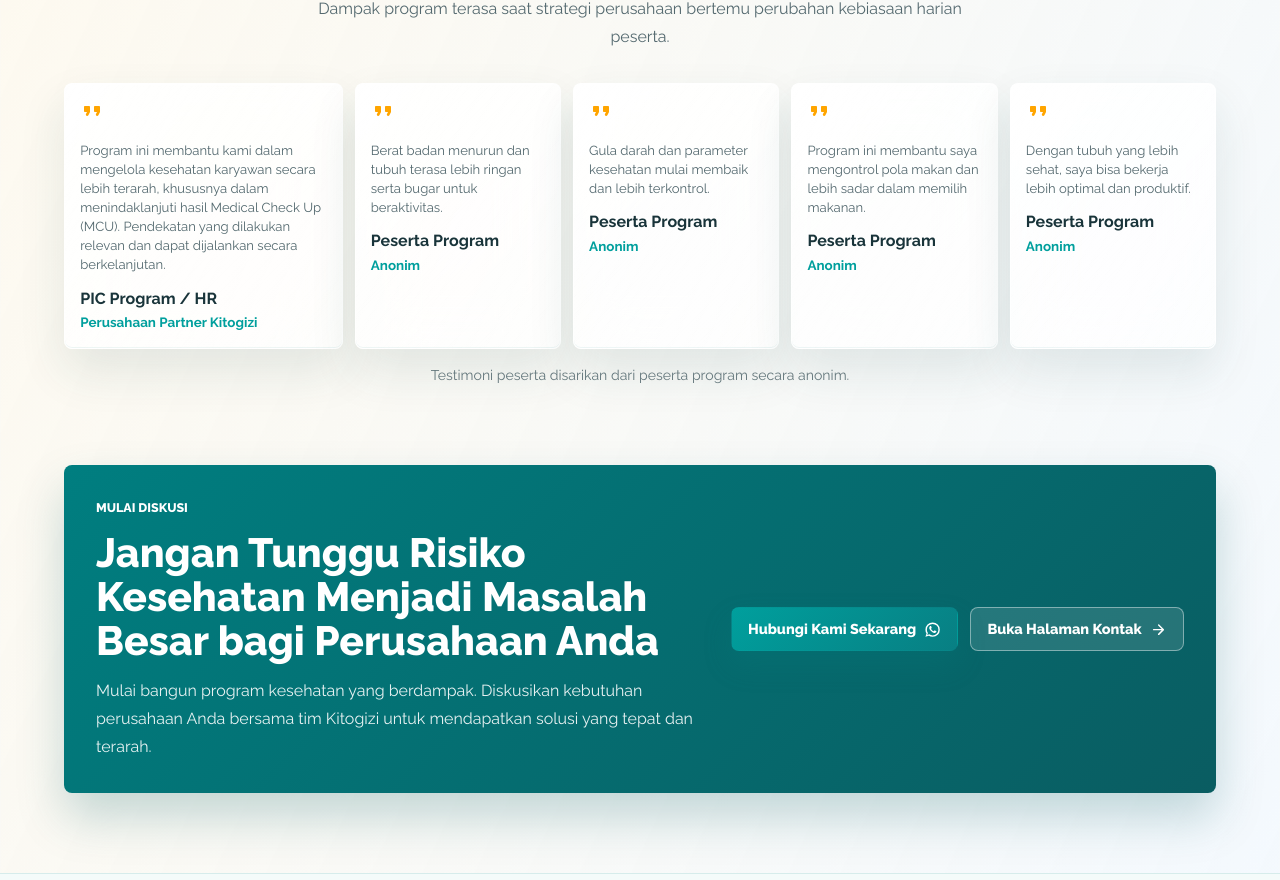
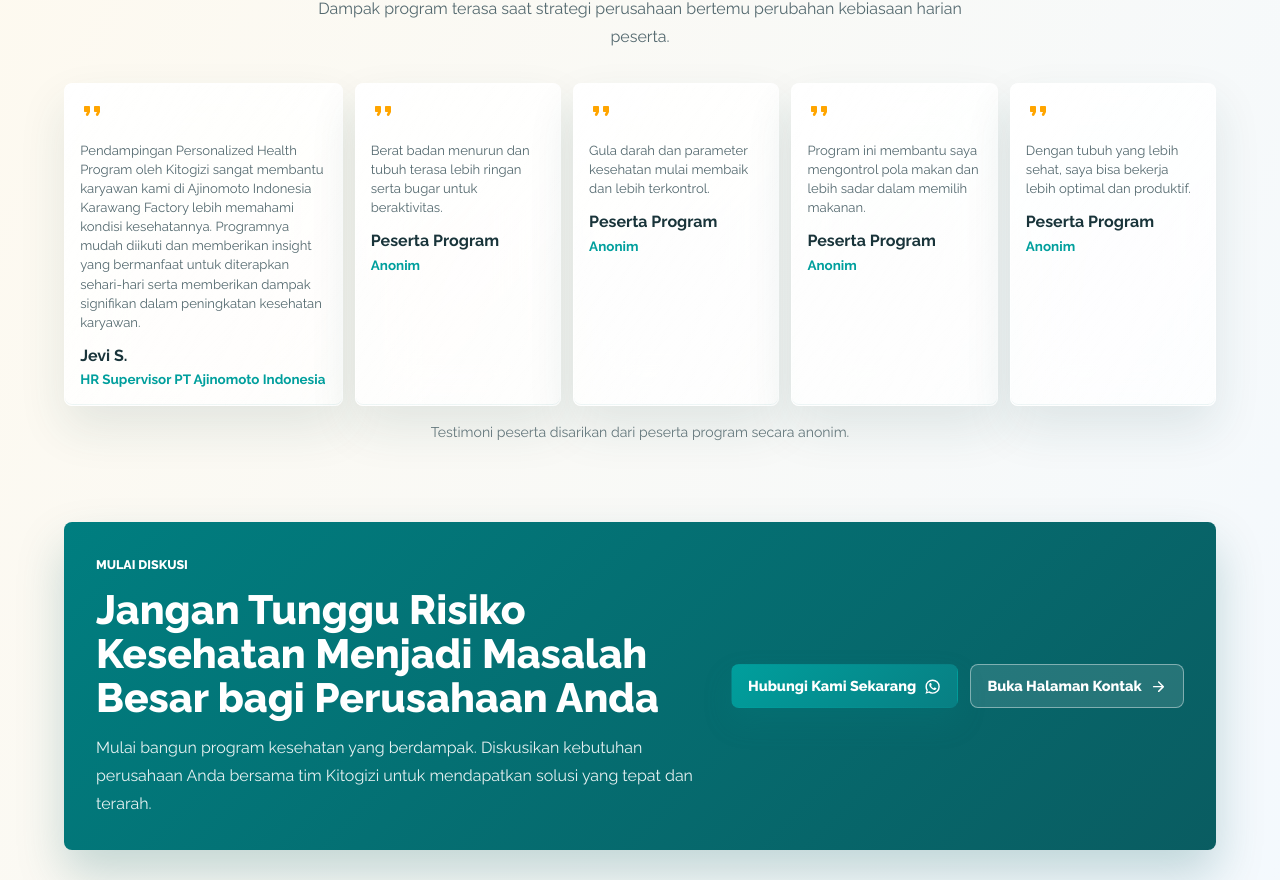
Before and after one commit to syukrialbani/fe-kitogizi, a React (Vite) app: page / in a window 1280 px wide. Shown: the part 6972-7852 px from the top of the page. Built offline with nearby package versions, Linux system fonts and the light colour scheme.

Commit message:
Fix :: adjust testimoni quote 1

```diff
--- a/src/shared/data/siteContent.ts
+++ b/src/shared/data/siteContent.ts
@@ -590,9 +590,9 @@ export const schoolPackages = [
 export const testimonials = [
   {
     quote:
-      'Program ini membantu kami dalam mengelola kesehatan karyawan secara lebih terarah, khususnya dalam menindaklanjuti hasil Medical Check Up (MCU). Pendekatan yang dilakukan relevan dan dapat dijalankan secara berkelanjutan.',
-    name: 'PIC Program / HR',
-    role: 'Perusahaan Partner Kitogizi',
+      'Pendampingan Personalized Health Program oleh Kitogizi sangat membantu karyawan kami di Ajinomoto Indonesia Karawang Factory lebih memahami kondisi kesehatannya. Programnya mudah diikuti dan memberikan insight yang bermanfaat untuk diterapkan sehari-hari serta memberikan dampak signifikan dalam peningkatan kesehatan karyawan.',
+    name: 'Jevi S.',
+    role: 'HR Supervisor PT Ajinomoto Indonesia',
   },
   {
     quote: 'Berat badan menurun dan tubuh terasa lebih ringan serta bugar untuk beraktivitas.',
```
